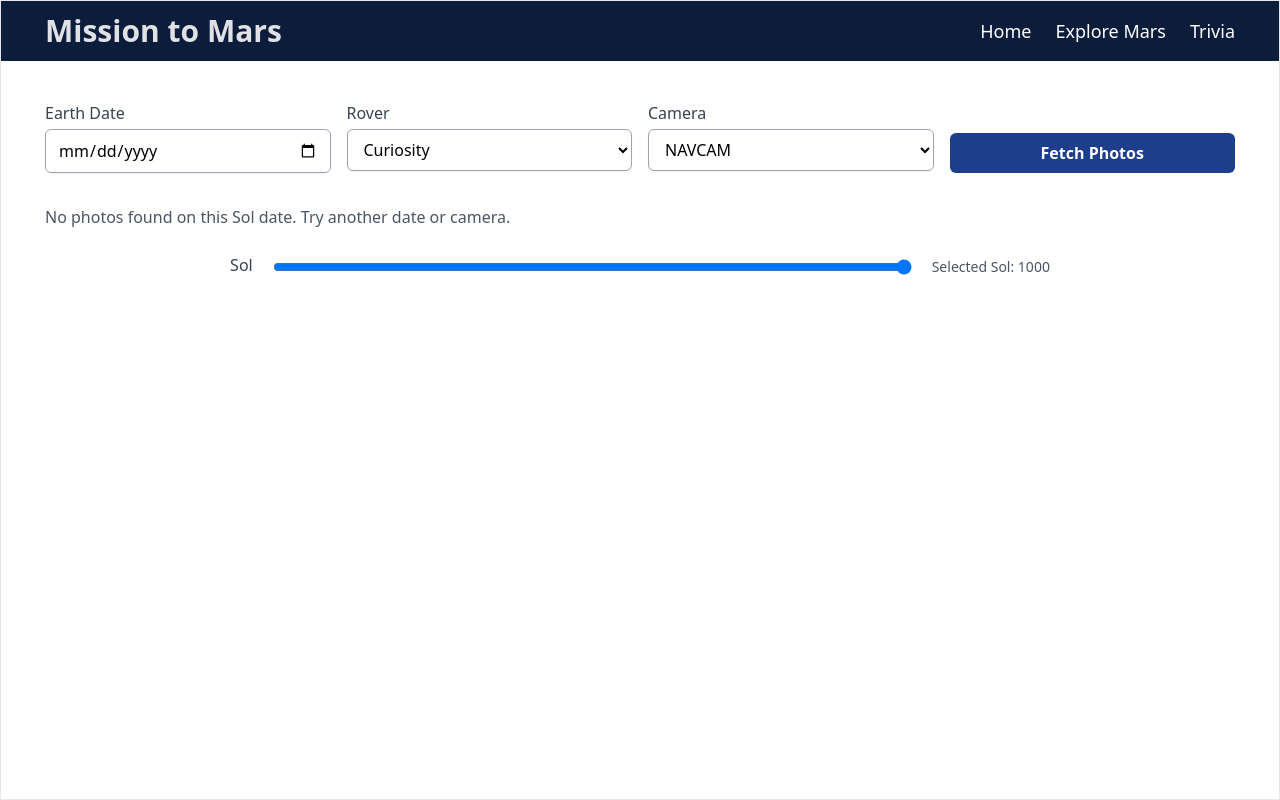
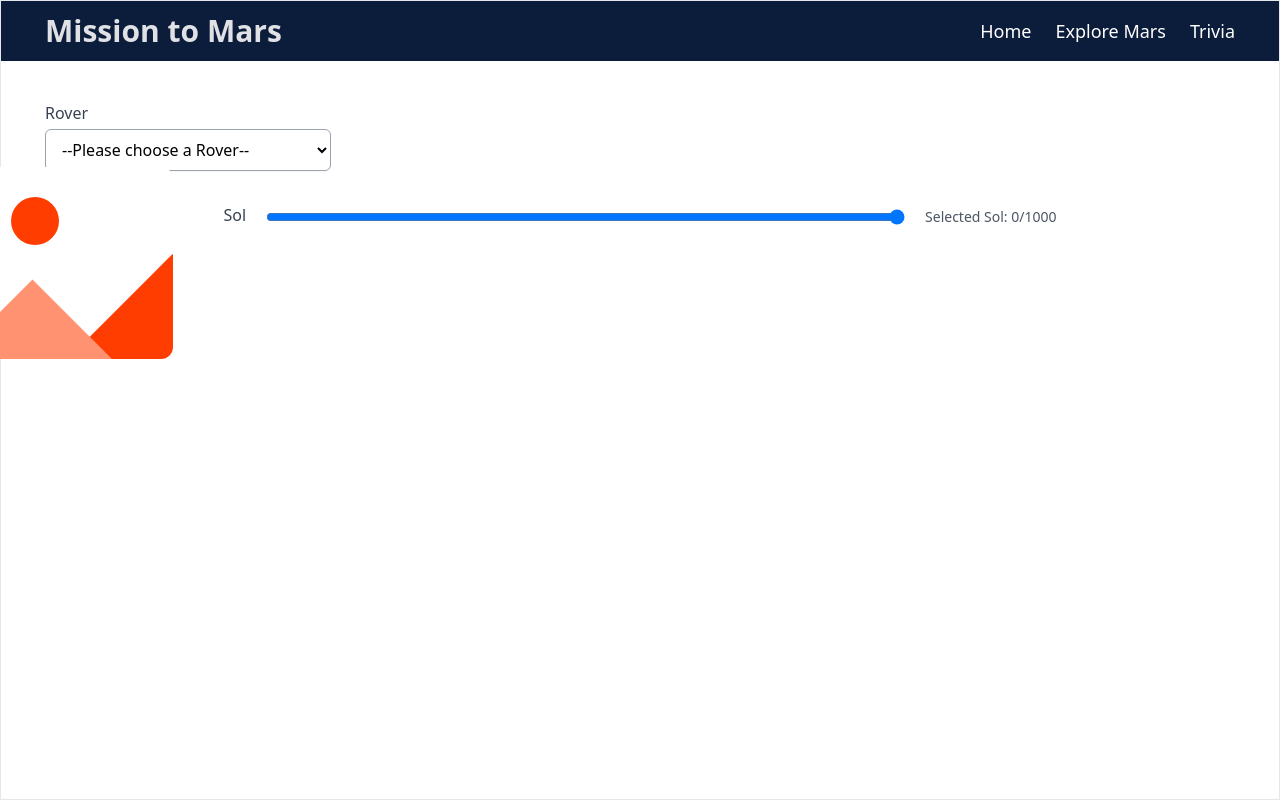
Before and after one commit to Joshf225/coding-challenge, a React (Vite) app in the folder frontend/: page /explore-mars in a window 1280 px wide. Built offline with nearby package versions, Linux system fonts and the light colour scheme.

Commit message:
fixed boken img_src url link, added loader component

```diff
--- a/frontend/package.json
+++ b/frontend/package.json
@@ -12,7 +12,8 @@
   "dependencies": {
     "react": "^19.1.0",
     "react-dom": "^19.1.0",
-    "react-router-dom": "^7.6.2"
+    "react-router-dom": "^7.6.2",
+    "styled-components": "^6.1.19"
   },
   "devDependencies": {
     "@eslint/js": "^9.25.0",
--- /dev/null
+++ b/frontend/src/components/Loader.jsx
@@ -0,0 +1,83 @@
+import React from "react";
+import styled from "styled-components";
+
+const Loader = () => {
+  return (
+    <StyledWrapper>
+      <div className="loader" />
+    </StyledWrapper>
+  );
+};
+
+const StyledWrapper = styled.div`
+  .loader {
+    width: 64px;
+    height: 64px;
+    position: relative;
+    background: #fff;
+    border-radius: 4px;
+    overflow: hidden;
+    scale: 3;
+  }
+
+  .loader:before {
+    content: "";
+    position: absolute;
+    left: 0;
+    bottom: 0;
+    width: 40px;
+    height: 40px;
+    transform: rotate(45deg) translate(30%, 40%);
+    background: #ff9371;
+    box-shadow: 32px -34px 0 5px #ff3d00;
+    animation: slide 2s infinite ease-in-out alternate;
+  }
+
+  .loader:after {
+    content: "";
+    position: absolute;
+    left: 10px;
+    top: 10px;
+    width: 16px;
+    height: 16px;
+    border-radius: 50%;
+    background: #ff3d00;
+    transform: rotate(0deg);
+    transform-origin: 35px 145px;
+    animation: rotate 2s infinite ease-in-out;
+  }
+
+  @keyframes slide {
+    0%,
+    100% {
+      bottom: -35px;
+    }
+
+    25%,
+    75% {
+      bottom: -2px;
+    }
+
+    20%,
+    80% {
+      bottom: 2px;
+    }
+  }
+
+  @keyframes rotate {
+    0% {
+      transform: rotate(-15deg);
+    }
+
+    25%,
+    75% {
+      transform: rotate(0deg);
+    }
+
+    100% {
+      transform: rotate(25deg);
+    }
+  }
+`;
+
+export default Loader;
--- a/frontend/src/pages/ExploreMars.jsx
+++ b/frontend/src/pages/ExploreMars.jsx
@@ -1,32 +1,75 @@
 import React, { useState } from "react";
 import { Link } from "react-router-dom";
+import Loader from "../components/Loader";
 
 const ExplorePage = () => {
   const [earthDate, setEarthDate] = useState("");
-  const [rover, setRover] = useState("curiosity");
+  const [rover, setRover] = useState(null);
   const [cameras, setCameras] = useState("navcam");
   const [sol, setSol] = useState(1000);
   const [photos, setPhotos] = useState([]);
+  const [roverDetails, setRoverDetails] = useState(null);
   const [displayPhotos, setDisplayPhotos] = useState([]);
+  const [roverMinDate, setRoverMinDate] = useState("");
+  const [roverMaxDate, setRoverMaxDate] = useState("");
+  const [roverMaxSol, setRoverMaxSol] = useState("");
+  const [isLoading, setIsLoading] = useState(true);
 
-  const baseUrl = "http://localhost:3000/api/mars-photos?";
+  const baseUrl = "http://localhost:3000/api";
 
   const params = `earth_date=${earthDate}&rover=${rover}&cameras=${cameras}&sol=${sol}`;
-  const url = `${baseUrl}${params}`;
+  const url = `${baseUrl}/mars-photos?${params}`;
 
   const fetchPhotos = async () => {
     // console.log("PARAMS: ", params);
     // console.log("FULL URL: ", url);
     try {
+      setIsLoading(true);
       const res = await fetch(url, {
         method: "GET",
         headers: {
           "Content-Type": "application/json",
         },
       });
-      const data = await res.json();
-      // console.log("DATA FROM BACKEND!! ", res);
-      setPhotos(data.photos || []);
+      const { photos } = await res.json();
+      const workingPhotos = photos?.filter((photo) => {
+        // check the 5+6 characters from the end
+        if (
+          photo.img_src.slice(
+            photo.img_src.length - 6,
+            photo.img_src.length - 4
+          ) !== "BR"
+        ) {
+          return photo;
+        }
+      });
+
+      console.log("DATA FROM BACKEND!! ", photos);
+      setPhotos(workingPhotos || []);
+      setIsLoading(false);
+      // add to photos localStorage
+    } catch (error) {
+      console.error("Error fetching photos:", error);
+    }
+  };
+
+  const fetchRover = async (cappedRover) => {
+    // const roverCap = rover[0].toUpperCase() + rover.substring(1);
+    // console.log("CAPITILISED ROVER: ", roverCap);
+    try {
+      setIsLoading(true);
+      const res = await fetch(`${baseUrl}/manifests?rover=${cappedRover}`, {
+        method: "GET",
+        headers: {
+          "Content-Type": "application/json",
+        },
+      });
+      const { roverDetails } = await res.json();
+      setRoverDetails(roverDetails);
+      setRoverMaxDate(roverDetails.max_date);
+      setRoverMinDate(roverDetails.landing_date);
+      setRoverMaxSol(roverDetails.max_sol);
+      setIsLoading(false);
     } catch (error) {
       console.error("Error fetching photos:", error);
     }
@@ -36,6 +79,25 @@ const ExplorePage = () => {
     setDisplayPhotos(photos);
     console.log("PHOTOS: ", photos);
   }, [photos]);
+
+  React.useEffect(() => {
+    console.log("Rover Details: ", roverDetails);
+    console.log("Rover Max Date: ", roverMaxDate);
+    console.log("Rover Max Sol: ", roverMaxSol);
+    setSol(0);
+  }, [roverDetails]);
+
+  React.useEffect(() => {
+    // filter displayPhotos based on changed earth date
+    let filteredPhotos = displayPhotos.filter((photos) => {
+      return earthDate === photos.earth_date;
+    });
+    setDisplayPhotos(filteredPhotos);
+  }, [earthDate]);
+
+  React.useEffect(() => {
+    console.log("Display Photos: ", displayPhotos);
+  }, [displayPhotos]);
 
   return (
     <div className="min-h-screen w-full bg-white border">
@@ -52,29 +114,42 @@ const ExplorePage = () => {
       {/* Controls */}
       <section className="grid grid-cols-1 md:grid-cols-4 gap-4 mb-8 bg-white px-11">
         <div>
+          <label className="block text-gray-700 font-medium mb-1">Rover</label>
+          <select
+            onChange={(e) => setRover(e.target.value)}
+            className="w-full border px-3 py-2 rounded-md shadow-sm focus:outline-none focus:ring-2 focus:ring-[#0c1c3b] bg-transparent text-black border-gray-400"
+          >
+            <option value="">--Please choose a Rover--</option>
+            <option value="curiosity" onClick={() => fetchRover("Curiosity")}>
+              Curiosity
+            </option>
+            <option
+              value="opportunity"
+              onClick={() => fetchRover("Opportunity")}
+            >
+              Opportunity
+            </option>
+            <option value="spirit" onClick={() => fetchRover("Spirit")}>
+              Spirit
+            </option>
+          </select>
+        </div>
+
+        <div className={roverDetails ? "block" : "hidden"}>
           <label className="block text-gray-700 font-medium mb-1">
             Earth Date
           </label>
           <input
             type="date"
             defaultValue={earthDate}
+            min={roverMinDate}
+            max={roverMaxDate}
             onChange={(e) => setEarthDate(e.target.value)}
             className="w-full border px-3 py-2 rounded-md shadow-sm focus:outline-none focus:ring-2 focus:ring-[#0c1c3b] bg-transparent text-black border-gray-400"
           />
         </div>
-        <div>
-          <label className="block text-gray-700 font-medium mb-1">Rover</label>
-          <select
-            defaultValue={rover}
-            onChange={(e) => setRover(e.target.value)}
-            className="w-full border px-3 py-2 rounded-md shadow-sm focus:outline-none focus:ring-2 focus:ring-[#0c1c3b] bg-transparent text-black border-gray-400"
-          >
-            <option value="curiosity">Curiosity</option>
-            <option value="opportunity">Opportunity</option>
-            <option value="spirit">Spirit</option>
-          </select>
-        </div>
-        <div>
+
+        <div className={roverDetails ? "block" : "hidden"}>
           <label className="block text-gray-700 font-medium mb-1">Camera</label>
           <select
             defaultValue={cameras}
@@ -88,7 +163,8 @@ const ExplorePage = () => {
             <option value="chemcam">CHEMCAM</option>
           </select>
         </div>
-        <div className="flex items-end">
+
+        <div className={`flex items-end ${roverDetails ? "block" : "hidden"}`}>
           <button
             onClick={fetchPhotos}
             className="w-full bg-[#1d3e8a] text-white py-2 rounded-md font-semibold hover:bg-[#15316d] transition"
@@ -98,8 +174,28 @@ const ExplorePage = () => {
         </div>
       </section>
 
+      {/* Sol Slider */}
+      <section className="mt-6">
+        <div className="w-full flex items-center justify-center gap-5">
+          <label className="block text-gray-700 font-medium mb-1">Sol</label>
+          <input
+            type="range"
+            min="0"
+            max={roverMaxSol || 1000}
+            defaultValue={sol}
+            onChange={(e) => setSol(e.target.value)}
+            className="w-1/2 text-bl"
+          />
+          <p className="text-sm text-gray-600">
+            Selected Sol: {sol}/{roverMaxSol || 1000}
+          </p>
+        </div>
+      </section>
+
       {/* Photo Grid */}
       <section className="px-11">
+        {!isLoading ? (
+          <>
             {photos.length > 0 ? (
               <>
                 <h2 className="text-xl font-medium text-gray-800 mb-2">
@@ -108,23 +204,25 @@ const ExplorePage = () => {
 
                 <div className="grid grid-cols-2 sm:grid-cols-3 md:grid-cols-4 lg:grid-cols-5 gap-4 mb-6">
                   {displayPhotos.length > 9
-                ? displayPhotos
-                    .slice(0, 10)
-                    .map((photo, index) => (
+                    ? displayPhotos.slice(0, 10).map((photo, index) => (
+                        <a href={photo.img_src} target="_blank">
                           <img
                             key={index}
                             src={photo.img_src}
                             alt="Mars"
                             className="w-full h-40 object-cover rounded shadow cursor-pointer"
                           />
+                        </a>
                       ))
                     : displayPhotos.map((photo, index) => (
+                        <a href={photo.img_src} target="_blank">
                           <img
                             key={index}
                             src={photo.img_src}
                             alt="Mars"
                             className="w-full h-40 object-cover rounded shadow cursor-pointer"
                           />
+                        </a>
                       ))}
                 </div>
               </>
@@ -133,22 +231,12 @@ const ExplorePage = () => {
                 No photos found on this Sol date. Try another date or camera.
               </p>
             )}
-      </section>
-
-      {/* Sol Slider */}
-      <section className="mt-6">
-        <div className="w-full flex items-center justify-center gap-5">
-          <label className="block text-gray-700 font-medium mb-1">Sol</label>
-          <input
-            type="range"
-            min="0"
-            max="1000"
-            defaultValue={sol}
-            onChange={(e) => setSol(e.target.value)}
-            className="w-1/2 text-bl"
-          />
-          <p className="text-sm text-gray-600">Selected Sol: {sol}</p>
+          </>
+        ) : (
+          <div className="grid grid-cols-2 sm:grid-cols-3 md:grid-cols-4 lg:grid-cols-5 gap-4 mb-6">
+            <Loader />
           </div>
+        )}
       </section>
     </div>
   );
```
Also changed, not shown: 2 other files (tests, documents, lock files or other folders). Lines whose indentation alone changed are shown as unchanged.
